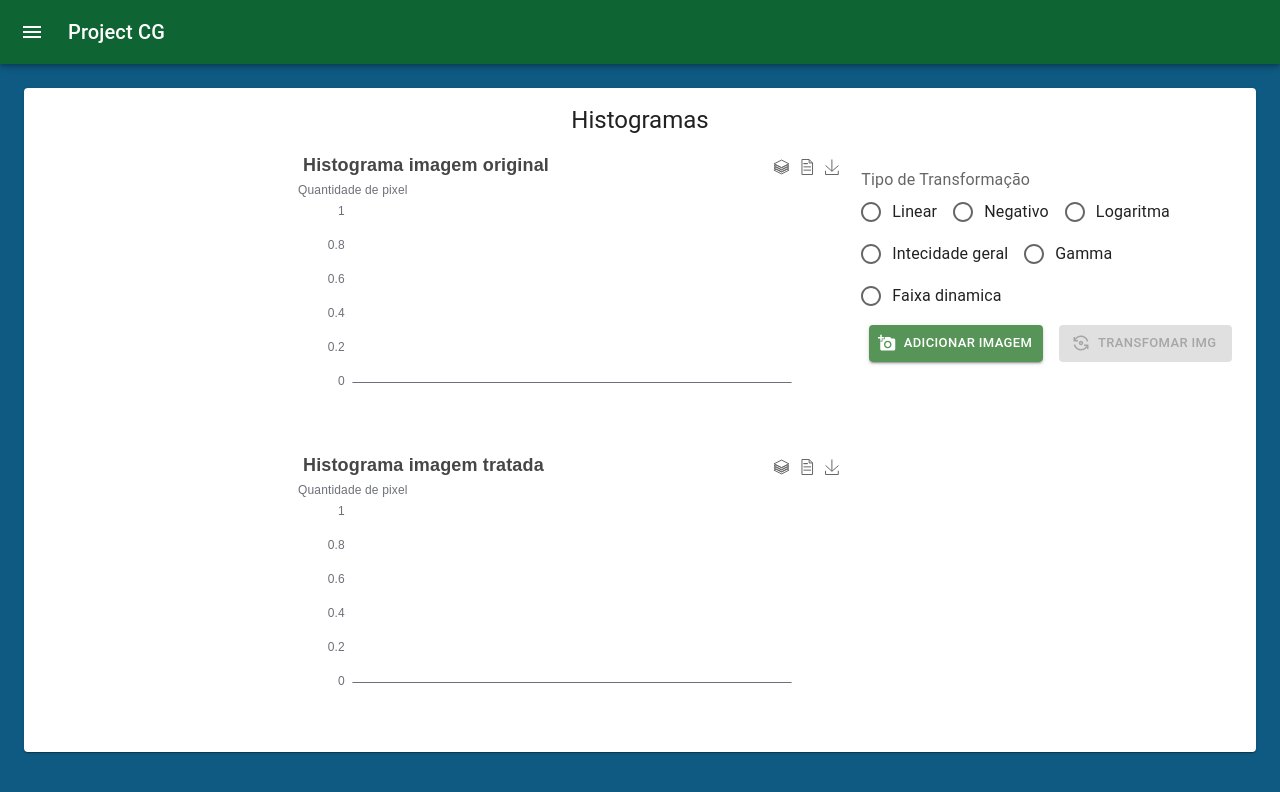
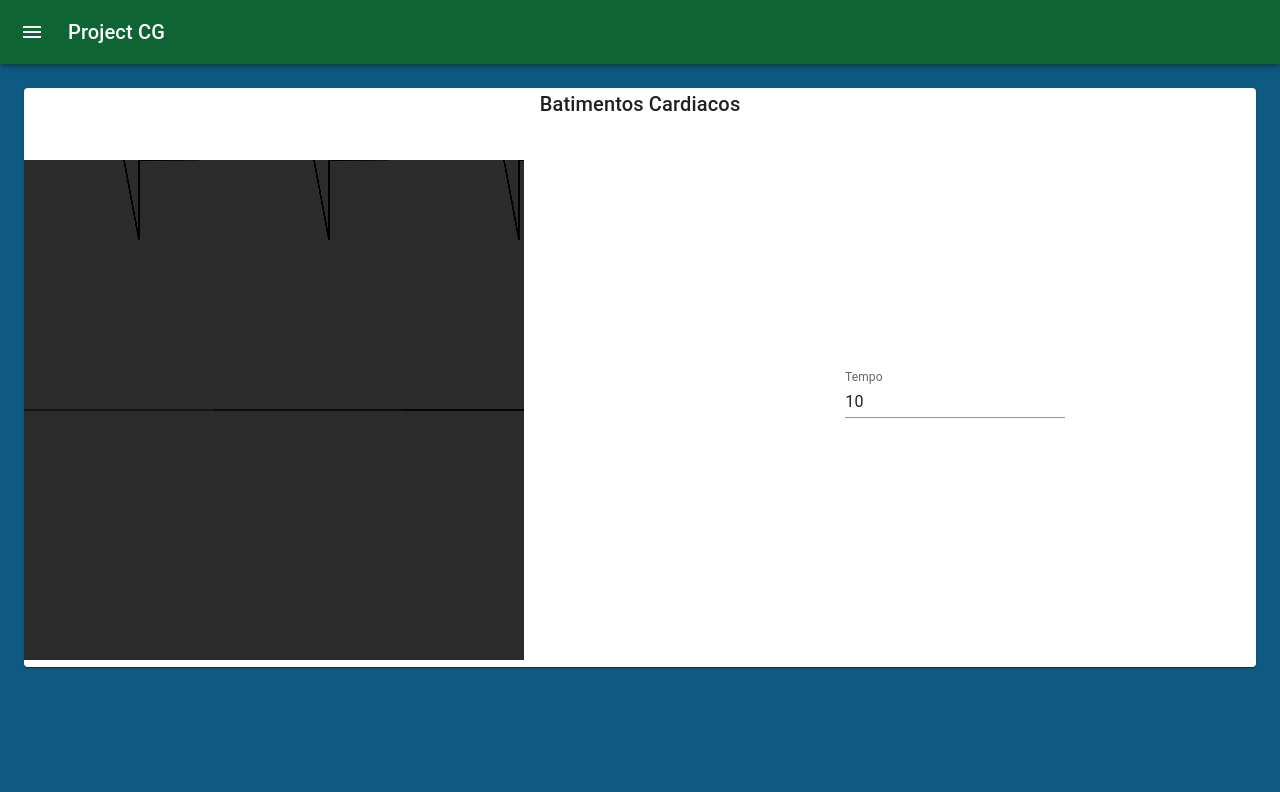
Before and after one commit to irllamartins/Computacao_Grafica_2023.2, a React (Create React App) app: page / in a window 1280 px wide. Shown: the top 792 px of the page. Built offline with nearby package versions, Linux system fonts and the light colour scheme.

Commit message:
[batimentos cardiacos] - o comeco

```diff
--- a/src/components/layout/Menu.tsx
+++ b/src/components/layout/Menu.tsx
@@ -38,7 +38,8 @@ import {
   BarChart,
   Equalizer,
   Balance,
-  AppRegistration
+  AppRegistration,
+  MonitorHeartOutlined
 } from '@mui/icons-material'
 import { makeStyles } from '@mui/styles';
 
@@ -52,6 +53,7 @@ import Filtros from '../pages/filtro/Container'
 import OperacaoImagem from '../pages/operacao.imagem/Container'
 import Histograma from '../pages/histograma/Container'
 import Equalizacao from '../pages/equalizacao/Container'
+import Batimentos from '../pages/batimentos/Conteiner';
 
 const drawerWidth = 240;
 
@@ -147,6 +149,8 @@ const pages = (value: number) => {
       return < Equalizacao />
     case 11:
       return <OperacaoImagem />
+    case 13:
+      return <Batimentos />
     default:
       return "Não encontrado"
 
@@ -159,7 +163,7 @@ export default function PersistentDrawerLeft() {
 
   const [open, setOpen] = React.useState(false)
 
-  const [pagesNumber, setPagesNumber] = React.useState(9)
+  const [pagesNumber, setPagesNumber] = React.useState(13)
 
   const handleDrawerOpen = () => {
     setOpen(true);
@@ -182,7 +186,8 @@ export default function PersistentDrawerLeft() {
     { label: 'Histograma', icon: <BarChart /> },
     { label: 'Equalização de imagem', icon: <Balance /> },
     { label: 'Operação de imagem', icon: <Iso /> },
-    {label: 'operadores morfológicos',icon:<AppRegistration/>}
+    { label: 'operadores morfológicos', icon: <AppRegistration /> },
+    { label: 'Batimentos Cardiacos', icon: <MonitorHeartOutlined/> }
   ]
 
   return (
--- /dev/null
+++ b/src/components/pages/batimentos/Conteiner.tsx
@@ -0,0 +1,32 @@
+import { Grid, TextField, Typography } from "@mui/material"
+import Painel from "./Painel"
+import { useState } from "react"
+
+const TAMANHO_CANVAS = 500
+const Batimentos = () => {
+    const [tempo, setTempo] = useState(10)
+    return <Grid container direction="row" >
+        <Grid item sm={12}>
+            <Typography variant="h6" align="center">Batimentos Cardiacos</Typography>
+        </Grid>
+        <Grid item sm={8} xl={12} marginTop={5} >
+            <Painel
+                tamanho={TAMANHO_CANVAS}
+                pontoInicialX={0}
+                pontoInicialY={0}
+                pontoFinalX={TAMANHO_CANVAS}
+                pontoFinalY={200}
+                 />
+        </Grid>
+        <Grid item sm={4} xl={12} justifySelf="center" alignSelf="center">
+            <TextField
+                id="tempo"
+                label="Tempo"
+                value={tempo}
+                variant="standard"
+                onChange={e => setTempo(Number(e.target.value))}
+            />
+        </Grid >
+    </Grid >
+}
+export default Batimentos
--- /dev/null
+++ b/src/components/pages/batimentos/GerarBatimentos.tsx
@@ -0,0 +1,49 @@
+const GerarBatimentos = (pontoInicialX: number, pontoInicialY: number, pontoFinalX: number, pontoFinalY: number, ctx: any) => {
+    let x = pontoInicialX
+    let y = pontoInicialY
+    console.log("GerarBatida antes")
+    while (x < pontoFinalX) {
+
+        geraPontosLinha(x, y, ctx)
+        x += 100
+        geraPontosBatimento(x, y, ctx)
+        x += 90
+        console.log("GerarBatida")
+    }
+}
+const geraPontosLinha = (x: number, y: number, ctx: any) => {
+    ctx.fillStyle = 'red'
+    ctx.beginPath()
+    ctx.moveTo( x,ctx.canvas.width/2)
+    ctx.lineTo(ctx.canvas.width,ctx.canvas.width/2- y)
+    // Aplica o traço à linha
+    ctx.stroke()
+}
+const geraPontosBatimento = (x: number, y: number, ctx: any) => {
+   const incrementoX = 15
+   const incrementoY = 2
+   const espacamento = 100
+   // setTimeout(soma, 2000, 5, 10);
+   ctx.beginPath()
+   ctx.moveTo( x,y)
+   ctx.lineTo(x+incrementoX,80)
+   ctx.stroke()
+   ctx.moveTo( x+incrementoX,80)
+   ctx.lineTo(x+incrementoX,- y)
+   ctx.stroke()
+   ctx.moveTo( x+incrementoX,- y)
+   ctx.lineTo(x+(incrementoX*2),-y*incrementoY)
+   ctx.stroke()
+   ctx.moveTo( x+(incrementoX*2),-y*incrementoY)
+   ctx.lineTo(x+(incrementoX*3),-y*incrementoY)
+   ctx.stroke()
+   ctx.moveTo( x+(incrementoX*3),-y*incrementoY)
+   ctx.lineTo(x+(incrementoX*4),y)
+   ctx.stroke()
+   ctx.moveTo( x+(incrementoX*4),y)
+   ctx.lineTo(x+(incrementoX*5),0)
+   ctx.stroke()
+
+}
+
+export default GerarBatimentos
--- /dev/null
+++ b/src/components/pages/batimentos/Painel.jsx
@@ -0,0 +1,28 @@
+import React, { useRef, useEffect } from 'react'
+import DesenharLimite from '../../util/PlanoCartesiano'
+import GerarBatimentos from './GerarBatimentos'
+
+const Painel = ({ tamanho,pontoInicialX, pontoInicialY, pontoFinalX, pontoFinalY}) => {
+  const canvasRef = useRef(null)
+
+  useEffect(() => {
+    const canvas = canvasRef.current
+    const ctx = canvas.getContext('2d')
+
+
+    // Define a cor do fundo
+    ctx.fillStyle = '#2b2b2b'
+
+    // Pinta o fundo do canvas
+    ctx.fillRect(0, 0, canvas.width, canvas.height);
+
+
+    ctx.fillStyle = 'orange'
+    GerarBatimentos(pontoInicialX, pontoInicialY, pontoFinalX, pontoFinalY,ctx)
+
+  }, [tamanho,pontoInicialX, pontoInicialY, pontoFinalX, pontoFinalY])
+
+  return <canvas ref={canvasRef} width={tamanho} height={tamanho} />
+}
+
+export default Painel
```
